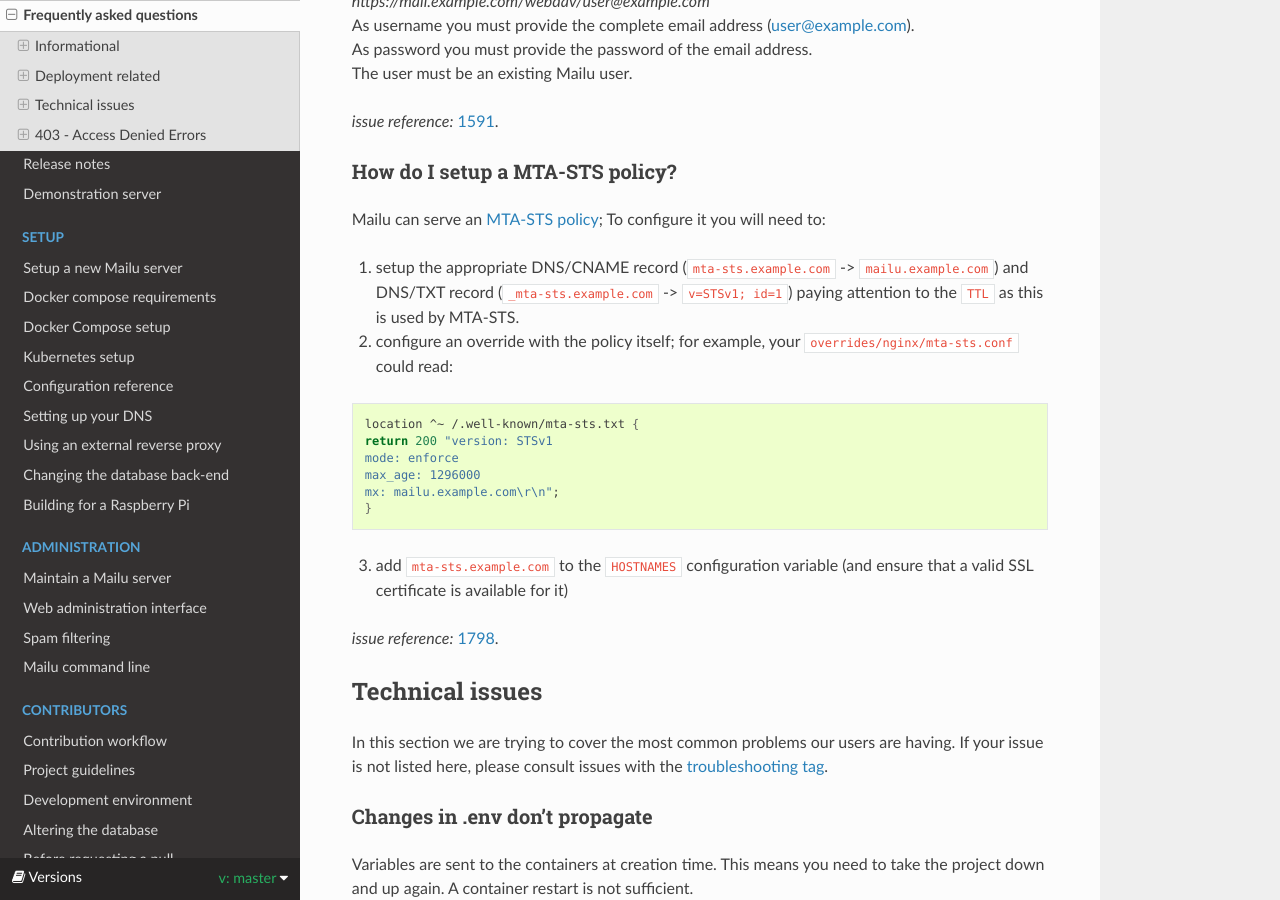
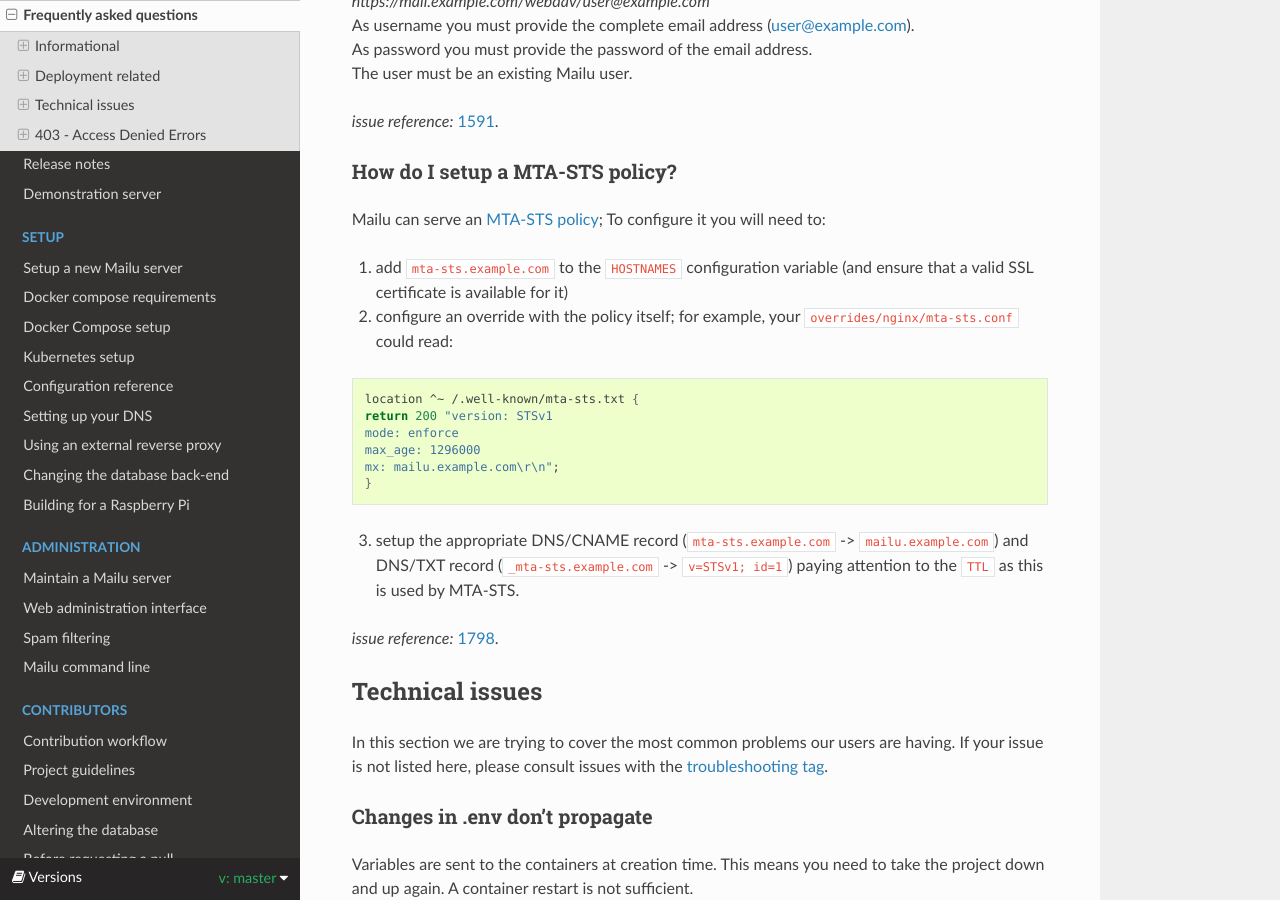
Before and after one commit to WillingDev0812/Mail-Management-Tool, a Sphinx documentation site: the page built from docs/faq.rst, in a window 1280 px wide and 900 px high, scrolled down 7229 px. Built offline with Sphinx 7.4.7 and the Read the Docs theme 2.0.0, drawn with Linux system fonts in a browser that asks for light colours; formulas are drawn with MathJax 3; part of the change alters nothing that is shown.

Commit message:
Do operations in the right (safe) order

```diff
--- a/docs/faq.rst
+++ b/docs/faq.rst
@@ -374,7 +374,7 @@ How do I setup a MTA-STS policy?
 
 Mailu can serve an `MTA-STS policy`_; To configure it you will need to:
 
-1. setup the appropriate DNS/CNAME record (``mta-sts.example.com`` -> ``mailu.example.com``) and DNS/TXT record (``_mta-sts.example.com`` -> ``v=STSv1; id=1``) paying attention to the ``TTL`` as this is used by MTA-STS.
+1. add ``mta-sts.example.com`` to the ``HOSTNAMES`` configuration variable (and ensure that a valid SSL certificate is available for it)
 
 2. configure an override with the policy itself; for example, your ``overrides/nginx/mta-sts.conf`` could read:
 
@@ -387,7 +387,7 @@ Mailu can serve an `MTA-STS policy`_; To configure it you will need to:
    mx: mailu.example.com\r\n";
    }
 
-3. add ``mta-sts.example.com`` to the ``HOSTNAMES`` configuration variable (and ensure that a valid SSL certificate is available for it)
+3. setup the appropriate DNS/CNAME record (``mta-sts.example.com`` -> ``mailu.example.com``) and DNS/TXT record (``_mta-sts.example.com`` -> ``v=STSv1; id=1``) paying attention to the ``TTL`` as this is used by MTA-STS.
 
 *issue reference:* `1798`_.
 
```
